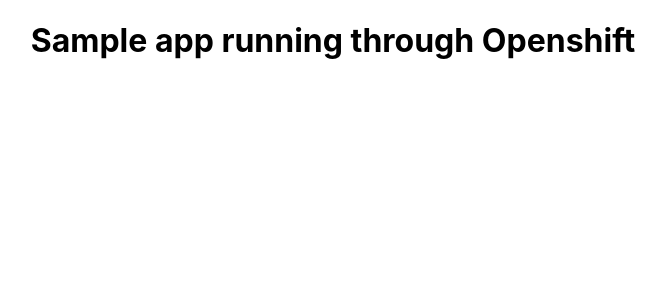
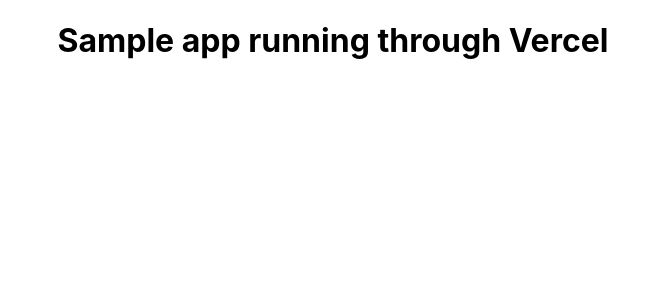
Before and after one commit to sumit-suman-brightly/my-app, a React (Create React App) app: page / in a window 1280 px wide. Shown: the top 300 px of the page, without its empty margins (307-973 px from the left). Built offline with nearby package versions, Linux system fonts and the light colour scheme.

Commit message:
Code cleanup

```diff
--- a/src/App.js
+++ b/src/App.js
@@ -1,10 +1,10 @@
-import logo from './logo.svg';
+
 import './App.css';
 
 function App() {
   return (
     <div className="App">
-      <h1>Sample app running through Openshift</h1>
+      <h1>Sample app running through Vercel</h1>
     </div>
   );
 }
```
Also changed, not shown: 1 other file (tests, documents, lock files or other folders).
